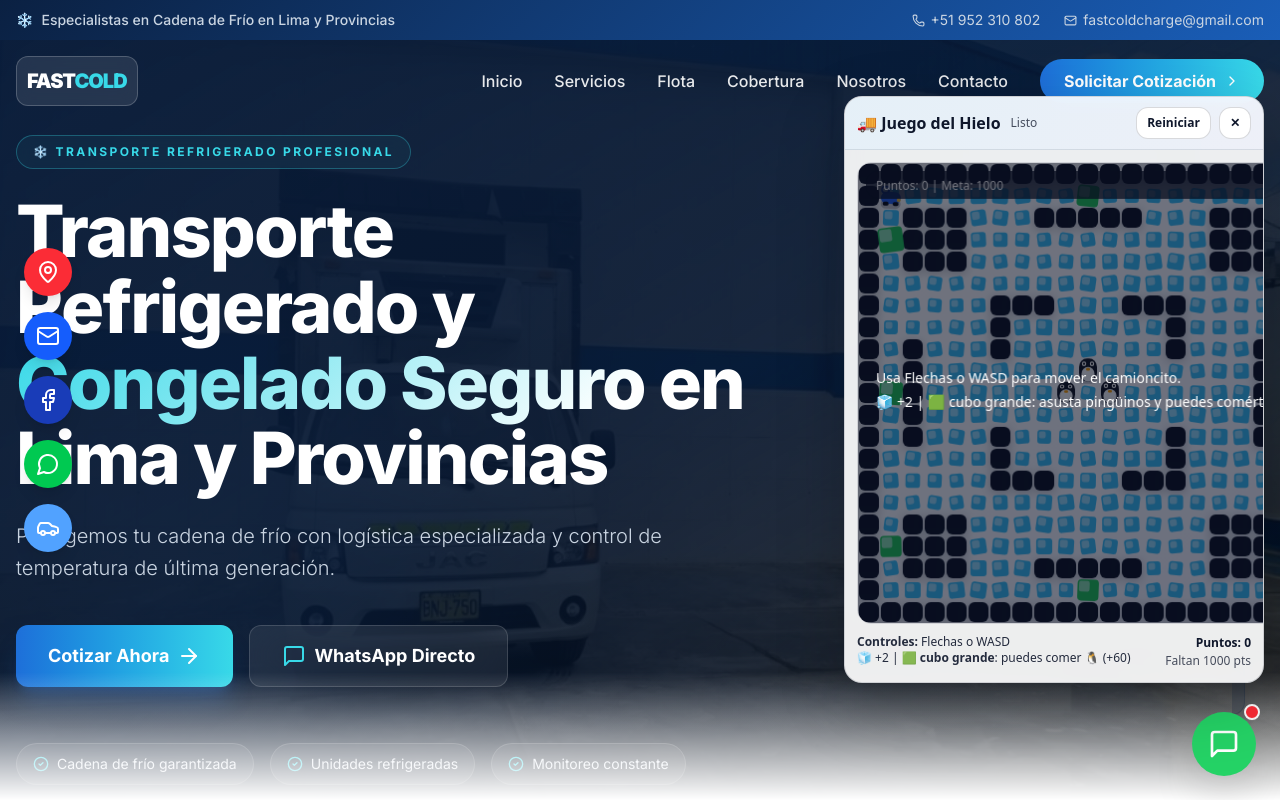
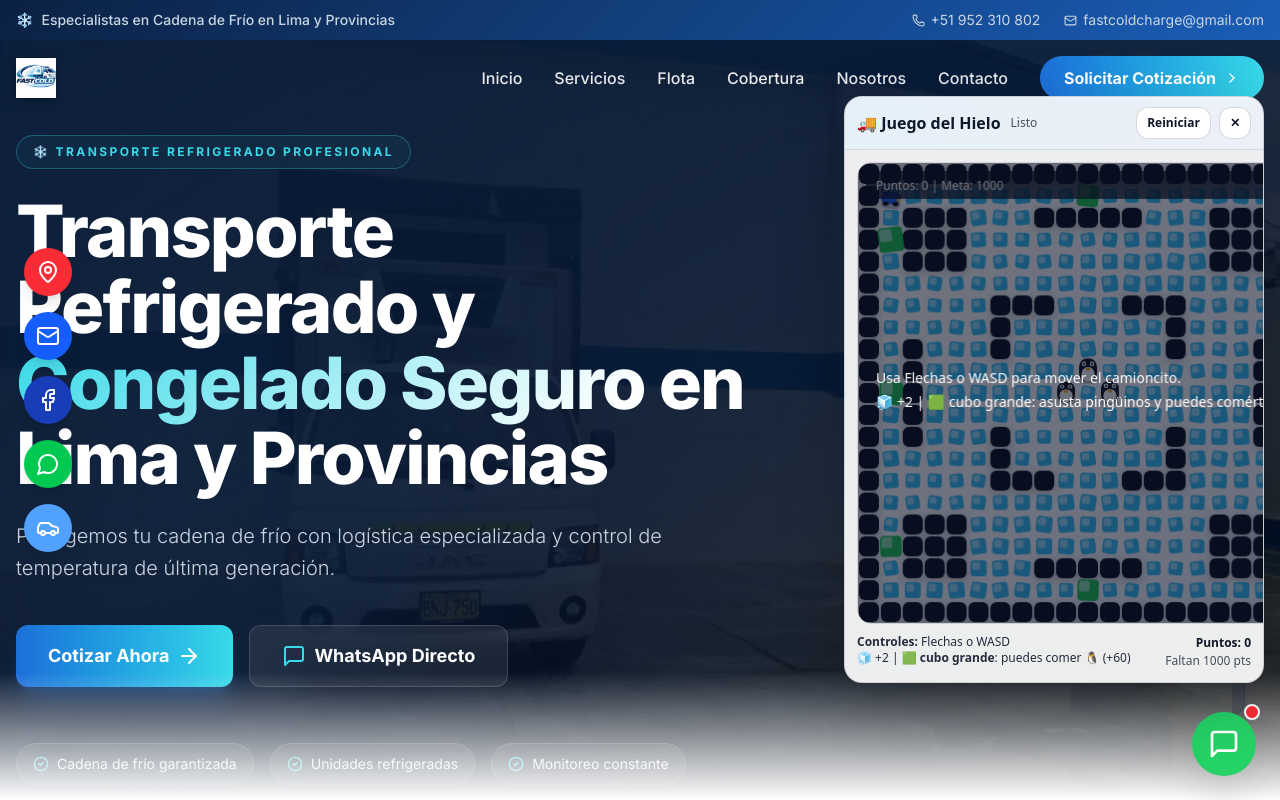
Before and after one commit to fastcoldcharge/fastcold, a Next.js app: page /fastcold/ in a window 1280 px wide. Shown: the top 800 px of the page. Built offline with nearby package versions, Linux system fonts and the light colour scheme.

Commit message:
UI update + favicon fastcold

```diff
--- a/src/components/Header.tsx
+++ b/src/components/Header.tsx
@@ -3,7 +3,9 @@
 import { useState, useEffect } from "react";
 import { Phone, Mail, Menu, X, ChevronRight } from "lucide-react";
 import Link from "next/link";
+import Image from "next/image";
 import { motion, AnimatePresence } from "framer-motion";
+import { withBasePath } from "@/lib/paths";
 
 const TopBar = () => (
   <div className="bg-gradient-animated text-white py-2.5 px-4 text-sm hidden md:block">
@@ -52,15 +54,19 @@ export default function Header() {
       <TopBar />
       <header
         className={`fixed w-full z-50 transition-all duration-500 ${isScrolled
-            ? "bg-white/90 backdrop-blur-xl shadow-lg shadow-dark/5 py-2 top-0"
-            : "bg-transparent py-4 md:top-10"
+          ? "bg-white/90 backdrop-blur-xl shadow-lg shadow-dark/5 py-2 top-0"
+          : "bg-transparent py-4 md:top-10"
           }`}
       >
         <div className="container mx-auto px-4 flex justify-between items-center">
           <Link href="/" className="flex items-center gap-2">
-            <div className={`p-2.5 rounded-xl transition-all duration-300 ${isScrolled ? 'bg-primary' : 'bg-white/10 backdrop-blur-sm border border-white/20'}`}>
-              <span className="text-white font-black text-xl tracking-tighter">FAST<span className="text-accent">COLD</span></span>
-            </div>
+            <Image
+              src={withBasePath("/images/fastvicon.png")}
+              alt="Fast Cold Logo"
+              width={140}
+              height={50}
+              className={`h-10 w-auto transition-all duration-300 ${isScrolled ? '' : 'drop-shadow-[0_2px_4px_rgba(0,0,0,0.3)]'}`}
+            />
           </Link>
 
           {/* Desktop Menu */}
```
Also changed, not shown: public/images/fastvicon.png (added), src/app/icon.png (added).
